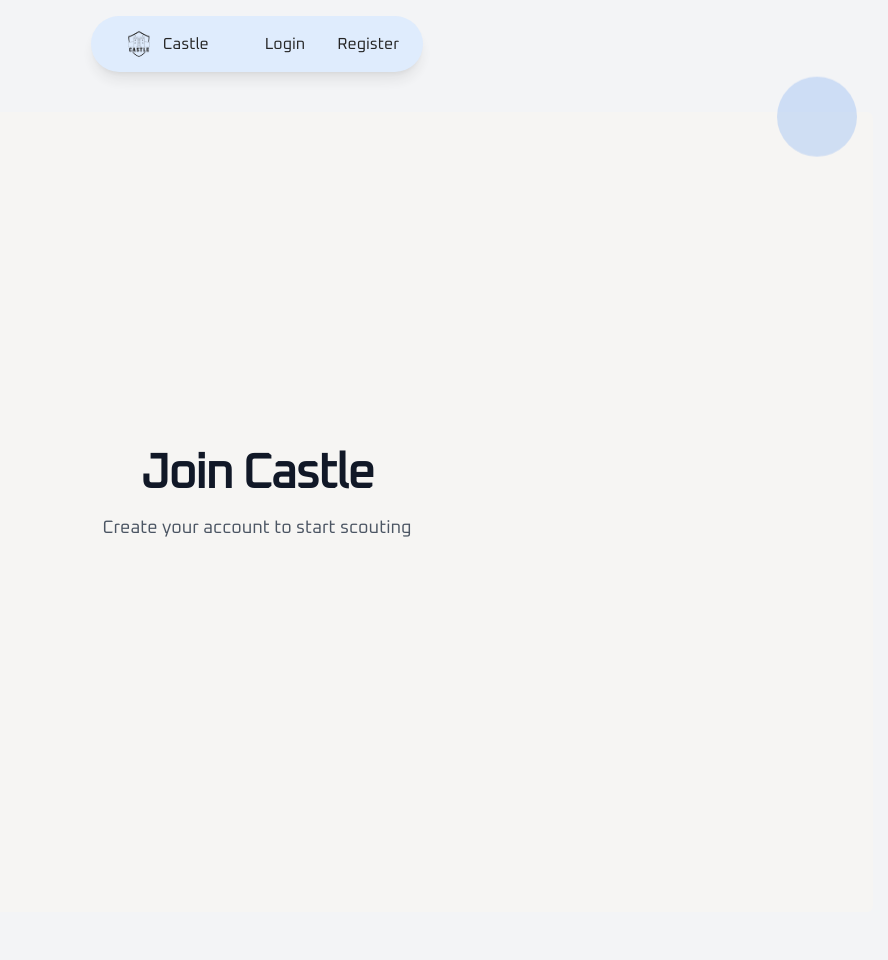
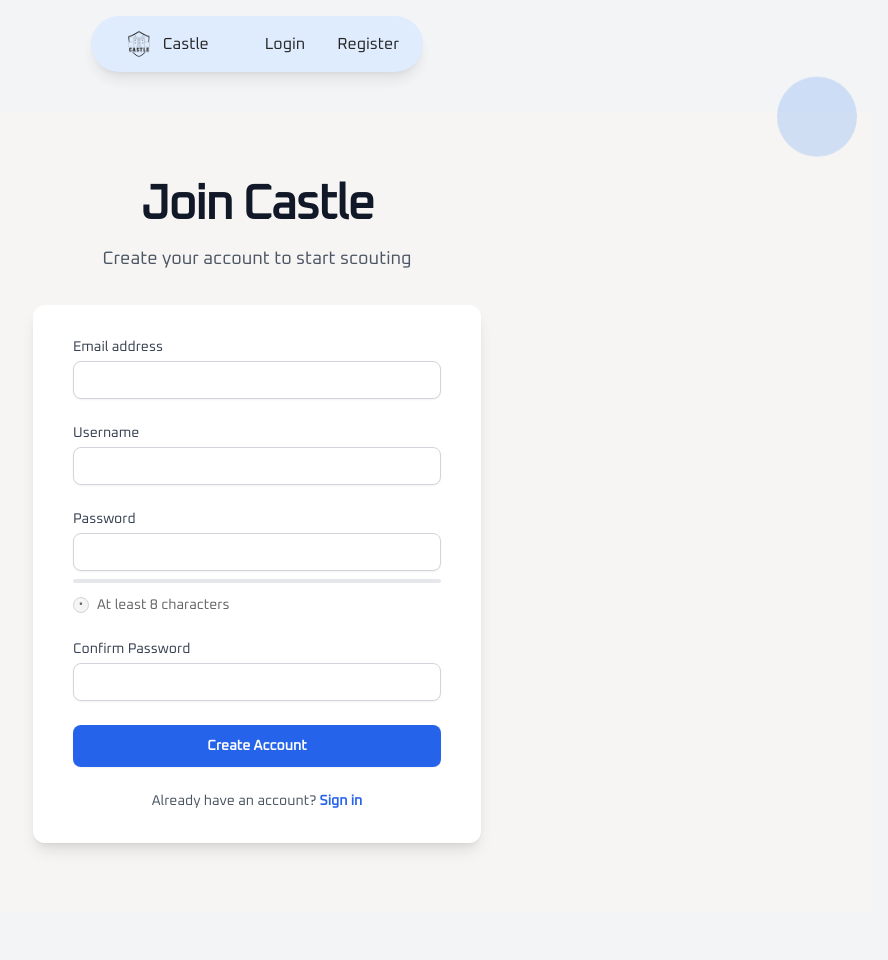
Before and after one commit to tueftlerdog/CoralAIScouting, a Flask app: template app/templates/auth/register.html in a window 1280 px wide. Shown: the whole page, without its empty margins (383-1271 px from the left). Run offline with Flask 3, Linux system fonts and the light colour scheme; the template is opened without the code that fills it, so the values that code supplies are empty; parts of the project's set-up code (start-up, migrations or seed data) failed here and were passed over; some libraries are stand-ins or nearby versions.

Commit message:
Fix disappearing form

```diff
--- a/app/templates/auth/register.html
+++ b/app/templates/auth/register.html
@@ -18,7 +18,7 @@
             </p>
         </div>
 
-        <div class="mt-8 sm:mx-auto sm:w-full sm:max-w-md animate-fade-in-up delay-300">
+        <div class="mt-8 sm:mx-auto sm:w-full sm:max-w-md">
             <div class="bg-white py-8 px-4 shadow-lg sm:rounded-xl sm:px-10">
                 <form method="POST" autocomplete="off" class="space-y-6">
                     <div>
```
